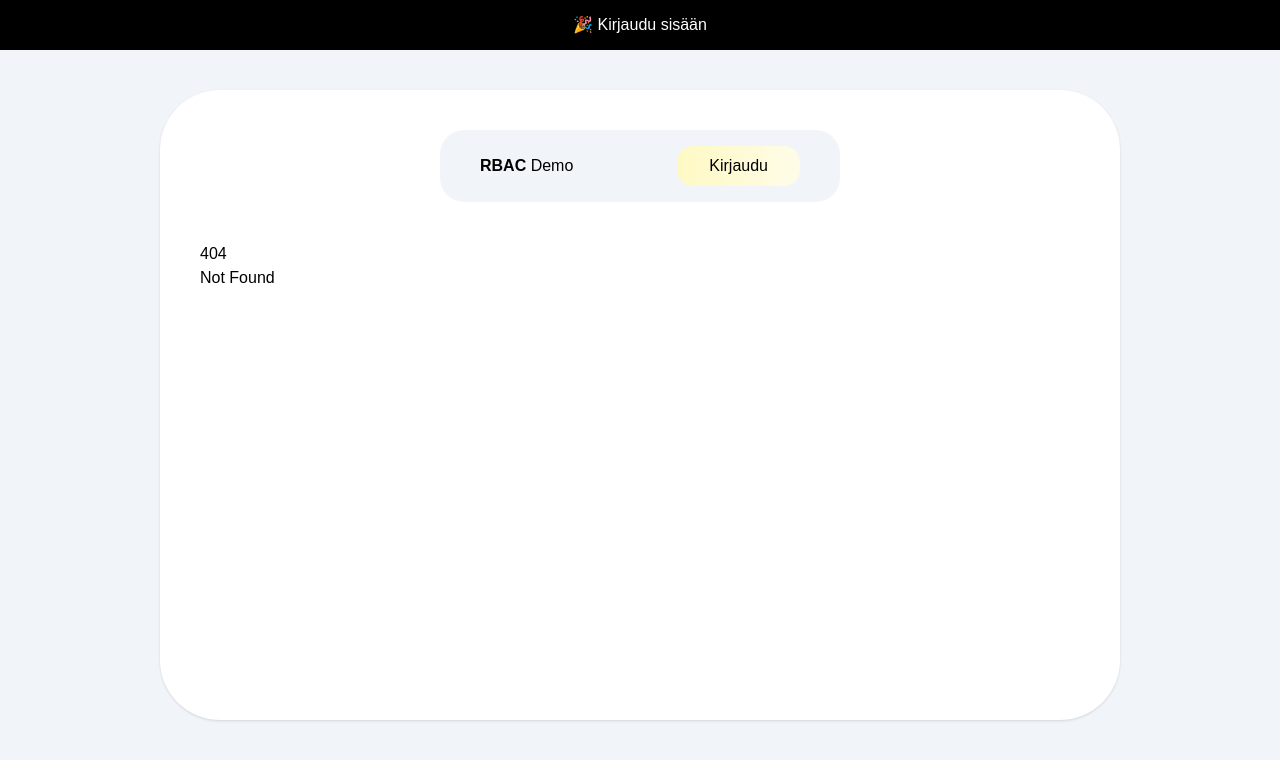
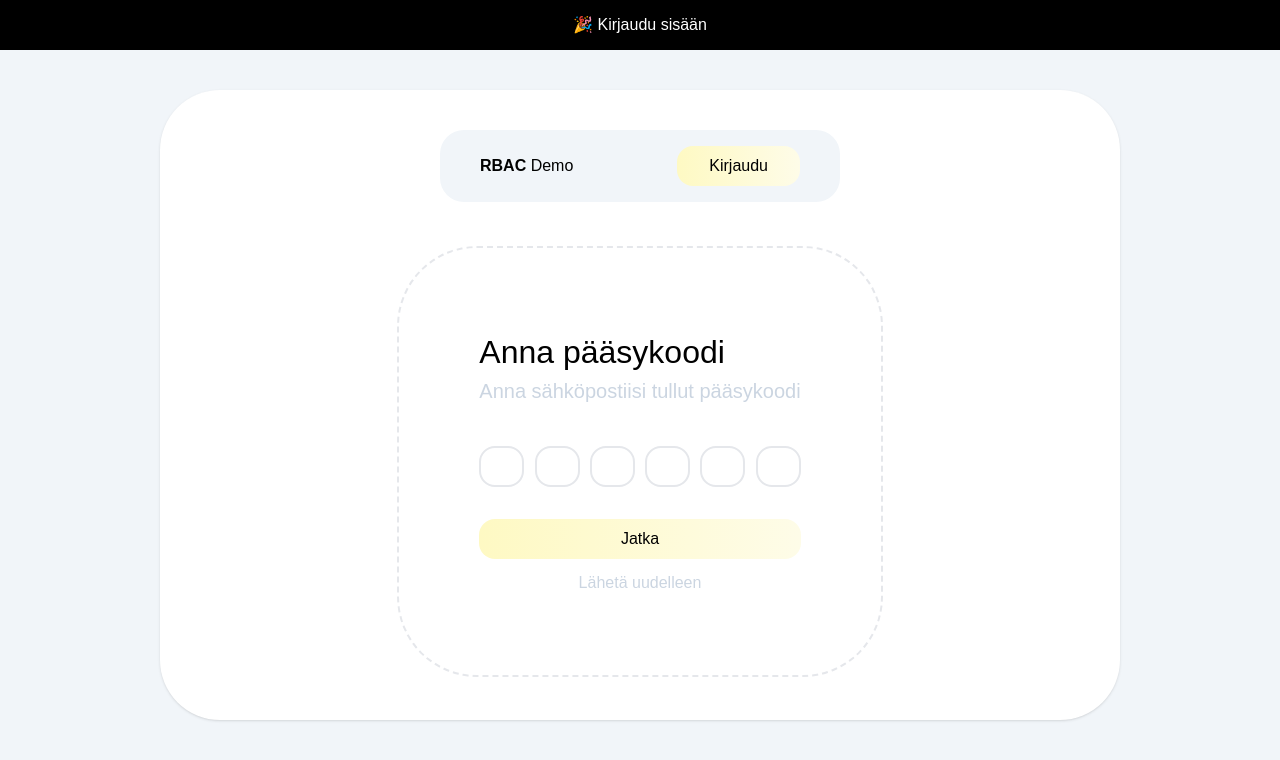
Before and after one commit to kerosiinikone/svelte-rbac-passkey, a SvelteKit app: page /login/passcode-conf in a window 1280 px wide. Before the commit this address had no page. Shown: the top 760 px of the page. Built offline with nearby package versions, Linux system fonts and the light colour scheme.

Commit message:
Added email signin form and create-passkey form

```diff
--- a/package.json
+++ b/package.json
@@ -28,10 +28,12 @@
 		"prettier-plugin-svelte": "^3.1.2",
 		"svelte": "^5.0.0-next.1",
 		"svelte-check": "^3.6.0",
+		"sveltekit-superforms": "^2.16.1",
 		"tailwindcss": "^3.4.7",
 		"typescript": "^5.0.0",
 		"typescript-eslint": "^8.0.0-alpha.20",
-		"vite": "^5.0.3"
+		"vite": "^5.0.3",
+		"zod": "^3.23.8"
 	},
 	"type": "module"
 }
--- a/src/app.css
+++ b/src/app.css
@@ -9,3 +9,8 @@
 	--h3-font-size: 2rem;
 	--h4-font-size: 1.25rem;
 }
+
+input[maxlength='1'] {
+	text-align: center; /* Ensure horizontal centering */
+	line-height: 1; /* Align the character vertically */
+}
--- a/src/routes/login/+page.svelte
+++ b/src/routes/login/+page.svelte
@@ -0,0 +1,44 @@
+<script lang="ts">
+	import { superForm } from 'sveltekit-superforms';
+
+	const { data } = $props();
+
+	const { form } = superForm(data.form);
+</script>
+
+<div class="h-full w-full flex flex-col justify-center items-center">
+	<div
+		id="dash-container"
+		class="flex flex-col border-2 items-center border-slate-150 rounded-[80px] p-20 border-dashed gap-10"
+	>
+		<div><h3 class="text-h3">Kirjaudu tai luo tili</h3></div>
+		<div class="w-[350px]">
+			<form method="POST" class="flex flex-col gap-8">
+				<!-- Autofill -->
+				<input
+					type="email"
+					placeholder="Sähköposti"
+					class="py-2 px-4 border-2 border-slate-150 rounded-3xl w-full bg-slate-50"
+					name="email"
+					bind:value={$form.email}
+				/>
+				<button class="w-full py-2 px-10 rounded-2xl bg-gradient-to-r from-yellow-100 to-yellow-50">
+					Jatka
+				</button>
+			</form>
+		</div>
+		<div id="gap" class="flex flex-row gap-4 justify-center items-center">
+			<span class="w-[100px] border-t-2 border-slate-150"></span><span class="text-slate-150"
+				>tai</span
+			><span class="w-[100px] border-t-2 border-slate-150"></span>
+		</div>
+		<div class="w-[350px]">
+			<button class="w-full py-2 px-10 rounded-2xl border-yellow-100 border-2">
+				<div class="flex flex-row justify-center items-center gap-3">
+					<span><img width="30" alt="passkey-icon" src="/pass.png" /></span>
+					Kirjaudu pääsyavaimella
+				</div>
+			</button>
+		</div>
+	</div>
+</div>
--- /dev/null
+++ b/src/routes/login/+page.ts
@@ -0,0 +1,12 @@
+import { superValidate } from 'sveltekit-superforms';
+import { zod } from 'sveltekit-superforms/adapters';
+import { z } from 'zod';
+
+export const load = async () => {
+	const email = z.object({
+		email: z.string().email()
+	});
+	const form = await superValidate(zod(email));
+
+	return { form };
+};
--- /dev/null
+++ b/src/routes/login/create-passkey/+page.svelte
@@ -0,0 +1,20 @@
+<div class="h-full w-full flex flex-col justify-center items-center">
+	<div
+		id="dash-container"
+		class="flex flex-col border-2 items-center border-slate-150 rounded-[80px] p-20 border-dashed gap-10"
+	>
+		<div>
+			<h3 class="text-h3">Luo pääsyavain</h3>
+			<h4 class="text-h4 text-slate-300">Turvallinen tapa kirjautua</h4>
+		</div>
+		<div class="w-full flex flex-col gap-3">
+			<button class="w-full py-2 px-10 rounded-2xl bg-gradient-to-r from-yellow-100 to-yellow-50">
+				<div class="flex flex-row justify-center items-center gap-3">
+					<span><img width="30" alt="passkey-icon" src="/pass.png" /></span>
+					Luo pääsyavain
+				</div>
+			</button>
+			<button class="text-slate-300 font-light">Ohita</button>
+		</div>
+	</div>
+</div>
--- /dev/null
+++ b/src/routes/login/passcode-conf/+page.svelte
@@ -0,0 +1,58 @@
+<script lang="ts">
+	let inputs = $state(Array(6).fill('') as string[]);
+	let inputRefs = $state(Array(6).fill(null));
+	let focusedIndex = $state(0);
+
+	const handleInput = (
+		event: Event & {
+			currentTarget: EventTarget & HTMLInputElement;
+		},
+		index: number
+	) => {
+		inputs[index] = event.currentTarget?.value[0] || '';
+		if (event.currentTarget?.value && index < 5) {
+			focusedIndex = index + 1;
+			inputRefs[focusedIndex].focus();
+		}
+	};
+
+	$effect(() => {
+		if (focusedIndex === inputs.length - 1 && inputs[focusedIndex]) {
+			focusedIndex = 0;
+			inputRefs[focusedIndex].focus();
+		}
+	});
+</script>
+
+<div class="h-full w-full flex flex-col justify-center items-center">
+	<div
+		id="dash-container"
+		class="flex flex-col border-2 items-center border-slate-150 rounded-[80px] p-20 border-dashed gap-10"
+	>
+		<div>
+			<h3 class="text-h3">Anna pääsykoodi</h3>
+			<h4 class="text-h4 text-slate-300">Anna sähköpostiisi tullut pääsykoodi</h4>
+		</div>
+		<div class="w-full flex flex-col gap-3">
+			<form method="POST" class="flex flex-col gap-8">
+				<!-- Autofill -->
+				<div class="flex flex-row w-full justify-between items-center">
+					{#each inputs as _, index}
+						<input
+							bind:value={inputs[index]}
+							bind:this={inputRefs[index]}
+							oninput={(e) => handleInput(e, index)}
+							class="w-[45px] border-2 border-slate-150 rounded-2xl text-h3 text-center"
+							maxlength="1"
+							name="code-{index}"
+						/>
+					{/each}
+				</div>
+				<button class="w-full py-2 px-10 rounded-2xl bg-gradient-to-r from-yellow-100 to-yellow-50">
+					Jatka
+				</button>
+			</form>
+			<button class="text-slate-300 font-light">Lähetä uudelleen</button>
+		</div>
+	</div>
+</div>
```
Also changed, not shown: static/pass.png (added), 1 other file (tests, documents, lock files or other folders).
